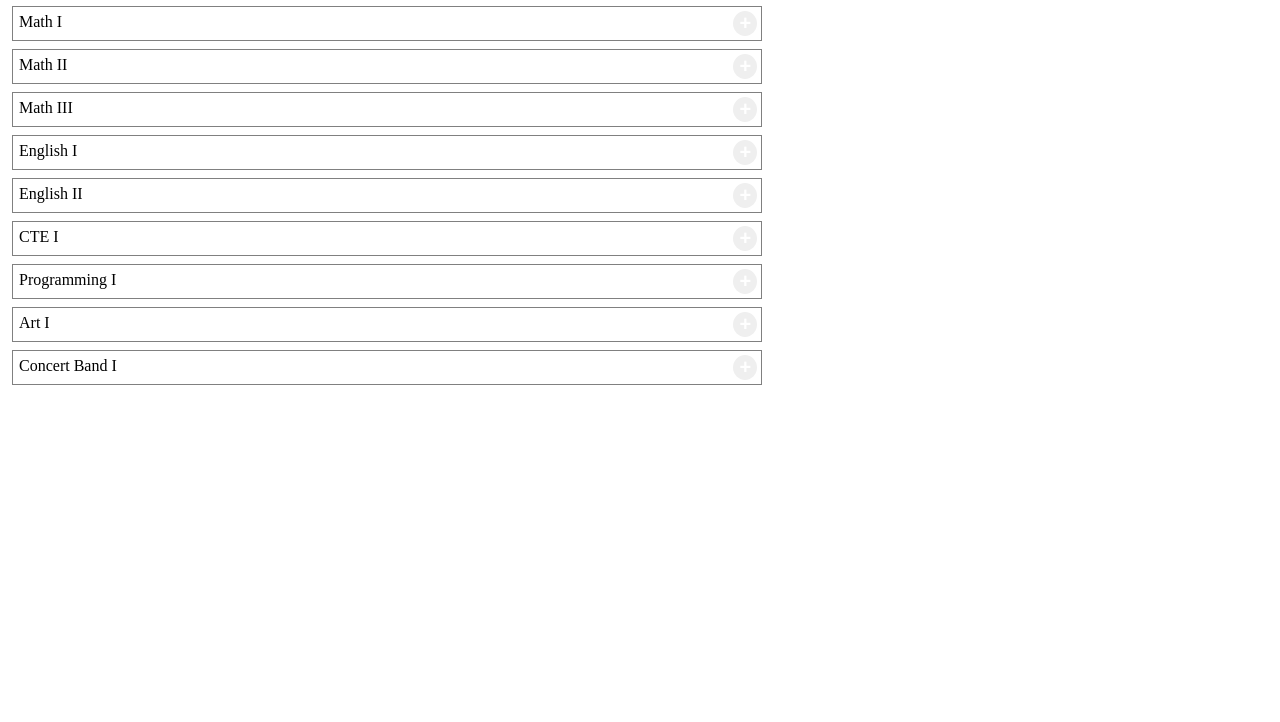
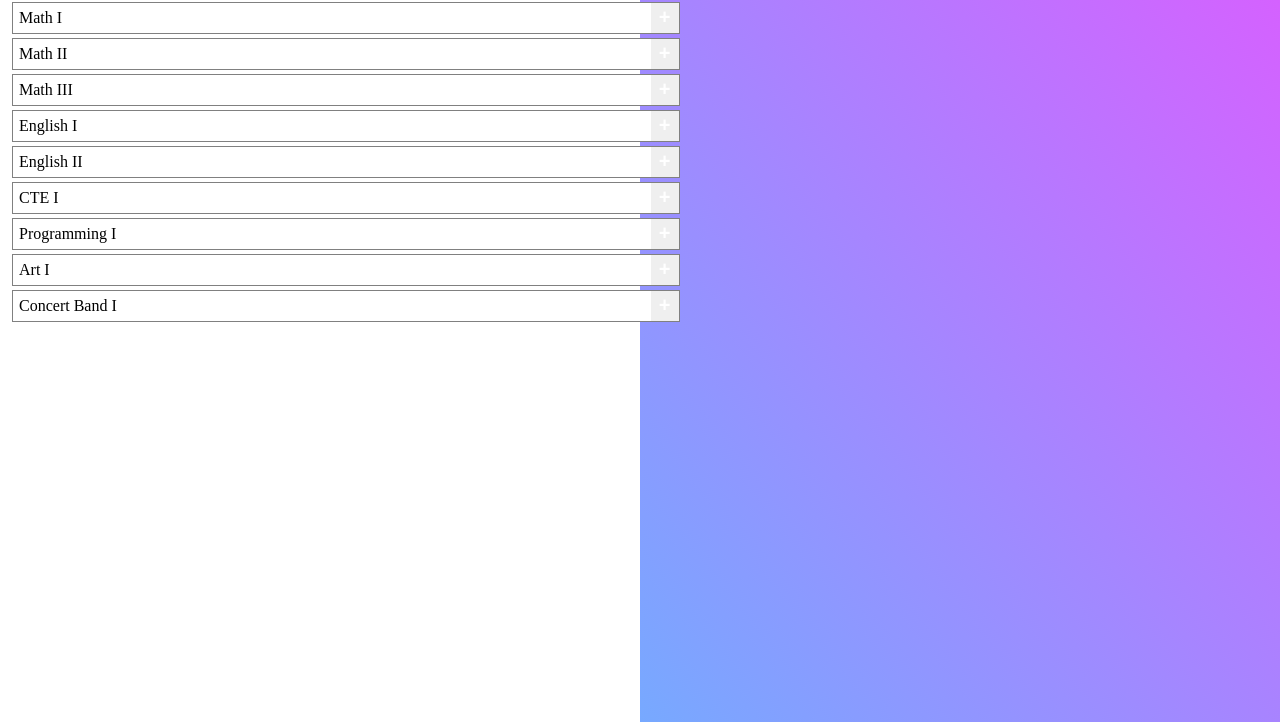
Before and after one commit to soundeffects/schedule-app, a React app: page / in a window 1280 px wide. Shown: the part 78-800 px from the top of the page. Built offline with nearby package versions, Linux system fonts and the light colour scheme.

Commit message:
Finishing functionality

```diff
--- a/src/components/app.js
+++ b/src/components/app.js
@@ -1,7 +1,8 @@
 import React from 'react';
 import _ from 'lodash';
 import courses from '../courses';
-import Course from './course'
+import Course from './course';
+import Scheduled from './scheduled';
 
 
 class App extends React.Component {
@@ -30,6 +31,7 @@ class App extends React.Component {
       <div className="App">
         <h1>Scheduler</h1>
         <main>
+          <Scheduled courses={this.state.selectedCourses}/>
           {courses.map(course =>
             <Course details={course} select={this.select} selectedCourses={this.state.selectedCourses}/>
           )}
--- a/src/components/course.js
+++ b/src/components/course.js
@@ -10,29 +10,36 @@ class Course extends React.Component {
     };
 
     this.handleClick = this.handleClick.bind(this);
+    this.expand = this.expand.bind(this);
   }
 
-  handleClick(event) {
+  handleClick() {
     this.props.select(this.props.details.name, !this.state.scheduled);
     this.setState({ scheduled: !this.state.scheduled });
   }
 
-  conditionalItems() {
+  expand() {
+    this.setState({ expanded: !this.state.expanded });
+  }
+
+  renderButton() {
     if(this.state.scheduled || this.props.selectedCourses.length < 6) {
       if (this.state.scheduled) {
         return <button className="remove-course" onClick={this.handleClick}>-</button>;
       } else {
         return <button className="add-course" onClick={this.handleClick}>+</button>;
       }
-
     }
   }
 
   render() {
     return (
       <article>
-        <h2>{this.props.details.name}</h2>
-        { this.conditionalItems() }
+        <header>
+          <h2 onClick={this.expand}>{this.props.details.name}</h2>
+          { this.renderButton() }
+        </header>
+        { this.state.expanded ? <p>{ this.props.details.description }</p> : null }
       </article>
     );
   }
--- /dev/null
+++ b/src/components/scheduled.js
@@ -0,0 +1,14 @@
+import React from 'react';
+
+class Scheduled extends React.Component {
+  render() {
+    return <section>
+      <div className="schedule-wrapper">
+        <h3>Scheduled Courses</h3>
+        { this.props.courses.map(course => <h4>{ course }</h4>) }
+        </div>
+    </section>;
+  }
+}
+
+export default Scheduled;
--- a/src/index.css
+++ b/src/index.css
@@ -2,20 +2,24 @@ body {
   background: white;
 }
 
-main {
-  display: grid;
-  grid-template-columns: 3fr 2fr;
+h1 {
+  margin-left: 20px;
 }
 
 article {
-  grid-column: 1;
-  display: flex;
   margin: 4px;
   border: 1px solid gray;
+  z-index: 10;
+  background: white;
+  width: 52vw;
 }
 
 article:hover {
   cursor: pointer;
+}
+
+header {
+  display: flex;
 }
 
 h2 {
@@ -23,15 +27,18 @@ h2 {
   margin: 6px;
   font-weight: 500;
   font-size: 16px;
+  transition: all 0.2s;
+}
+
+h2:hover {
+  color: #1b57b7;
 }
 
 button {
-  margin: 4px;
-  width: 24px;
+  width: 28px;
 
   text-align: center;
   border: none;
-  border-radius: 50%;
 
   font-weight: bold;
   font-size: 20px;
@@ -48,3 +55,42 @@ button:focus {
   border: 1px solid #77bdff;
   outline: 0;
 }
+
+p {
+  margin: 4px;
+  color: gray;
+}
+
+
+section {
+  position: absolute;
+  top: 0;
+  right: 0;
+  background: #77a9ff;
+  background: -webkit-linear-gradient(bottom left, #77a9ff 0%, #d95eff 100%);
+  background: -moz-linear-gradient(bottom left, #77a9ff 0%, #d95eff 100%);
+  background: -o-linear-gradient(bottom left, #77a9ff 0%, #d95eff 100%);
+  background: linear-gradient(to top right, #77a9ff 0%, #d95eff 100%);
+  height: 100vh;
+  width: 50vw;
+  z-index: -10;
+
+  display: flex;
+  justify-content: center;
+}
+
+.schedule-wrapper {
+  margin-top: 40px;
+}
+
+h3 {
+  color: white;
+}
+
+h4 {
+  border: 1px solid gray;
+  margin: 8px;
+  font-weight: normal;
+  padding: 4px;
+  background: white;
+}
```
